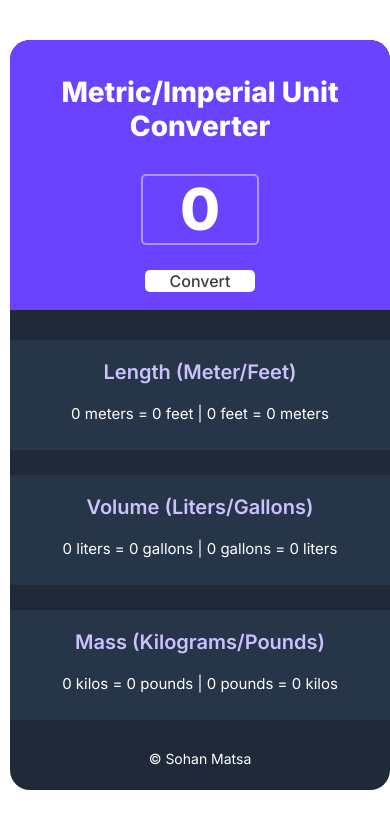
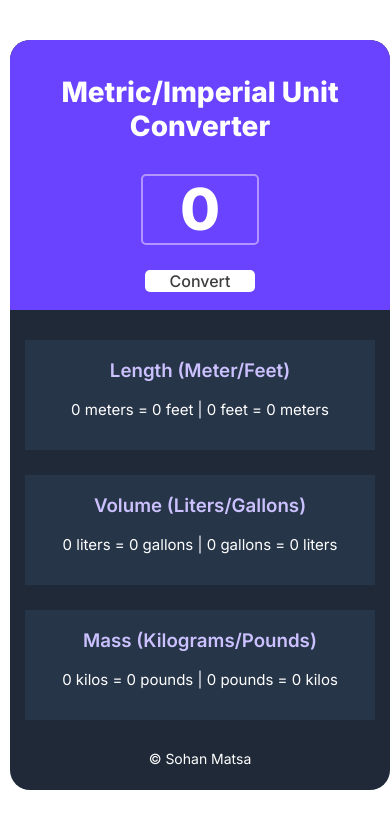
Before and after one commit to sohanmatsa/Unit-Converter, a plain HTML site: page index.html in a window 390 px wide. Drawn offline with Linux system fonts and the light colour scheme.

Commit message:
made some chnages in ui for mobile screens

```diff
--- a/style.css
+++ b/style.css
@@ -81,7 +81,7 @@ h1{
 
 .length{
     background-color: #273549;
-    width: 500px;
+    width: 92%;
     height: 110px;
     margin-top: 30px;
     margin-bottom: 25px;
@@ -90,7 +90,7 @@ h1{
 
 .volume{
     background-color: #273549;
-    width: 500px;
+    width: 92%;
     height: 110px;
     margin-bottom: 25px;
 
@@ -98,7 +98,7 @@ h1{
 
 .mass{
     background-color: #273549;
-    width: 500px;
+    width: 92%;
     height: 110px;
 
 }
@@ -113,7 +113,6 @@ h1{
 h3{
     font-family: Inter, Verdana, sans-serif;
     font-weight: 600;
-    font-size: 20px;
     text-align: center;
     color: #CCC1FF;
 }
```
